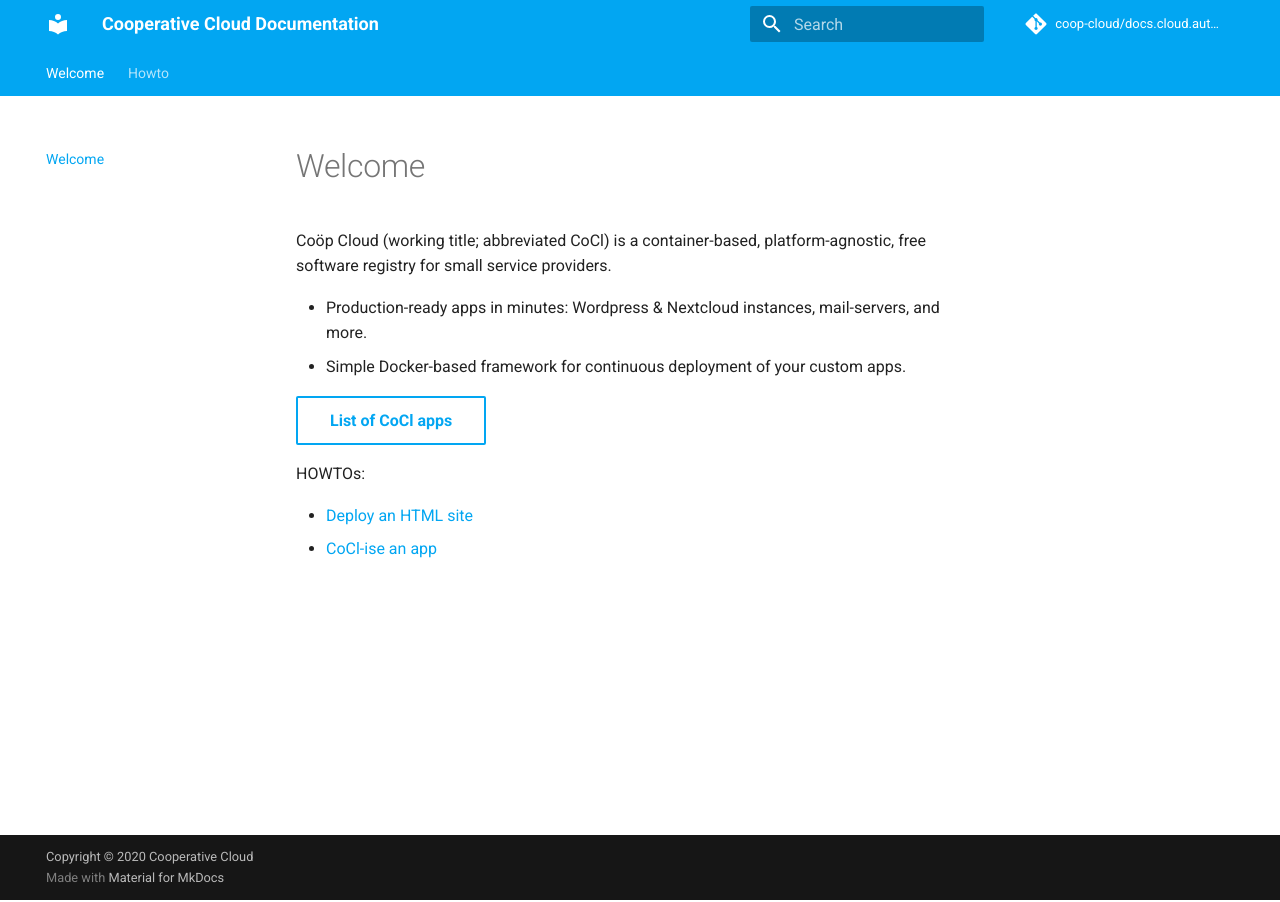
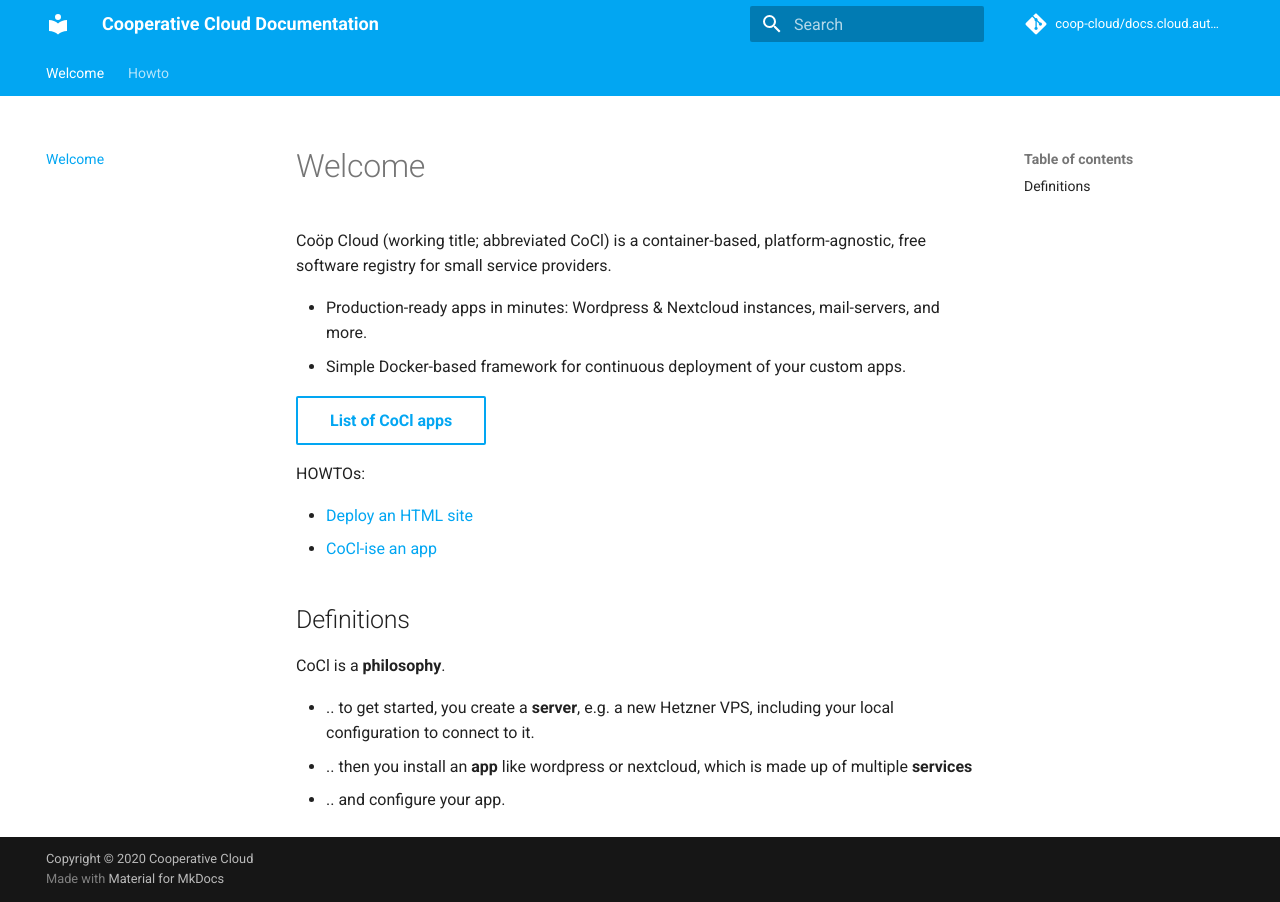
Before and after one commit to mayel/docs.coopcloud.tech, an MkDocs documentation site: the page built from docs/index.md, in a window 1280 px wide. Built offline with MkDocs 1.6.1 and Material for MkDocs 9.7.7, drawn with Linux system fonts in a browser that asks for light colours.

Commit message:
Add definitions to the front page.
Closes coop-cloud/organising#17

```diff
--- a/docs/index.md
+++ b/docs/index.md
@@ -14,3 +14,12 @@
 
  - [Deploy an HTML site](howto/html-website.md)
  - [CoCl-ise an app](howto/convert-app.md)
+
+## Definitions
+
+CoCl is a **philosophy**.
+
+ - .. to get started, you create a **server**, e.g. a new Hetzner VPS, including
+   your local configuration to connect to it.
+ - .. then you install an **app** like wordpress or nextcloud, which is made up of multiple **services**
+ - .. and configure your app.
```
